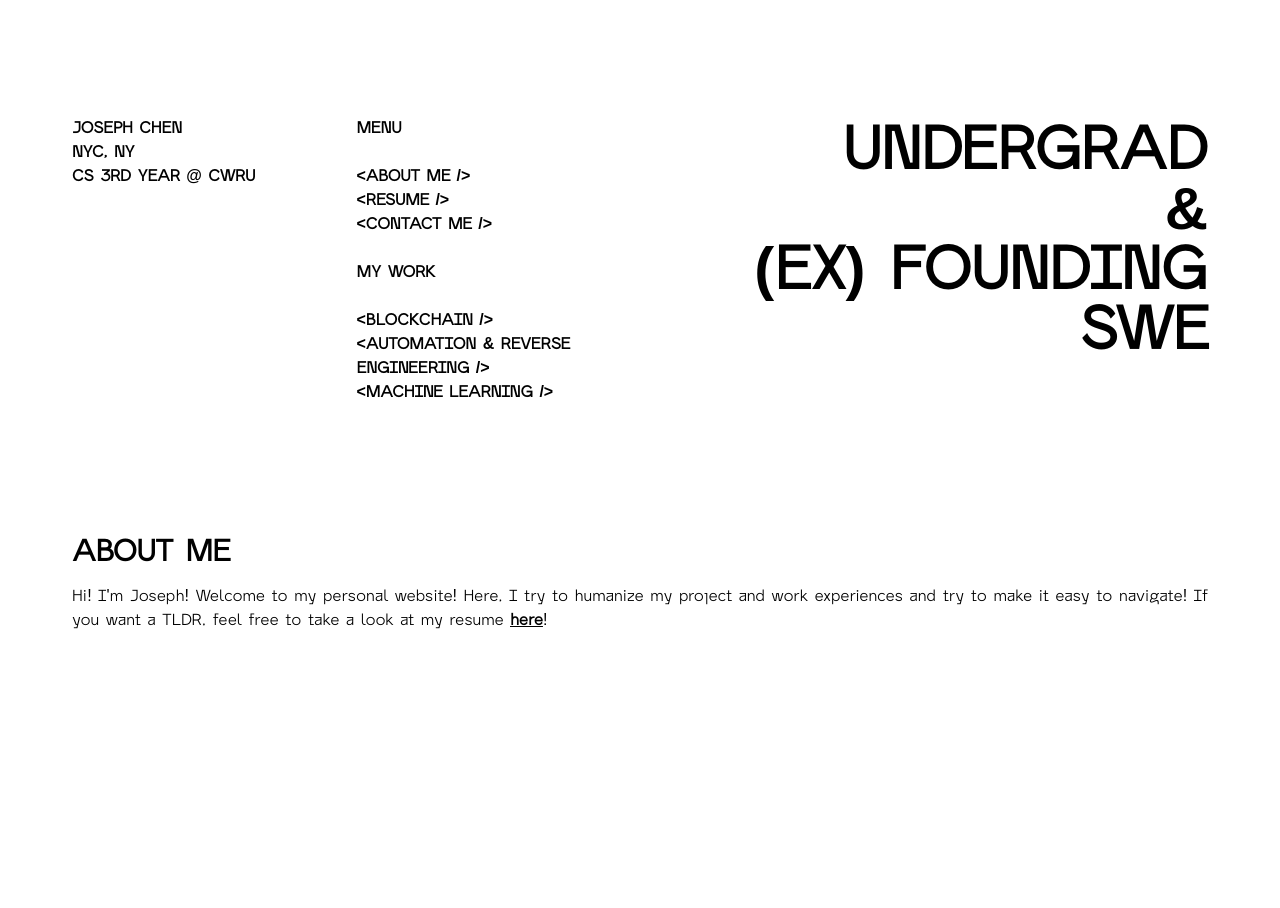
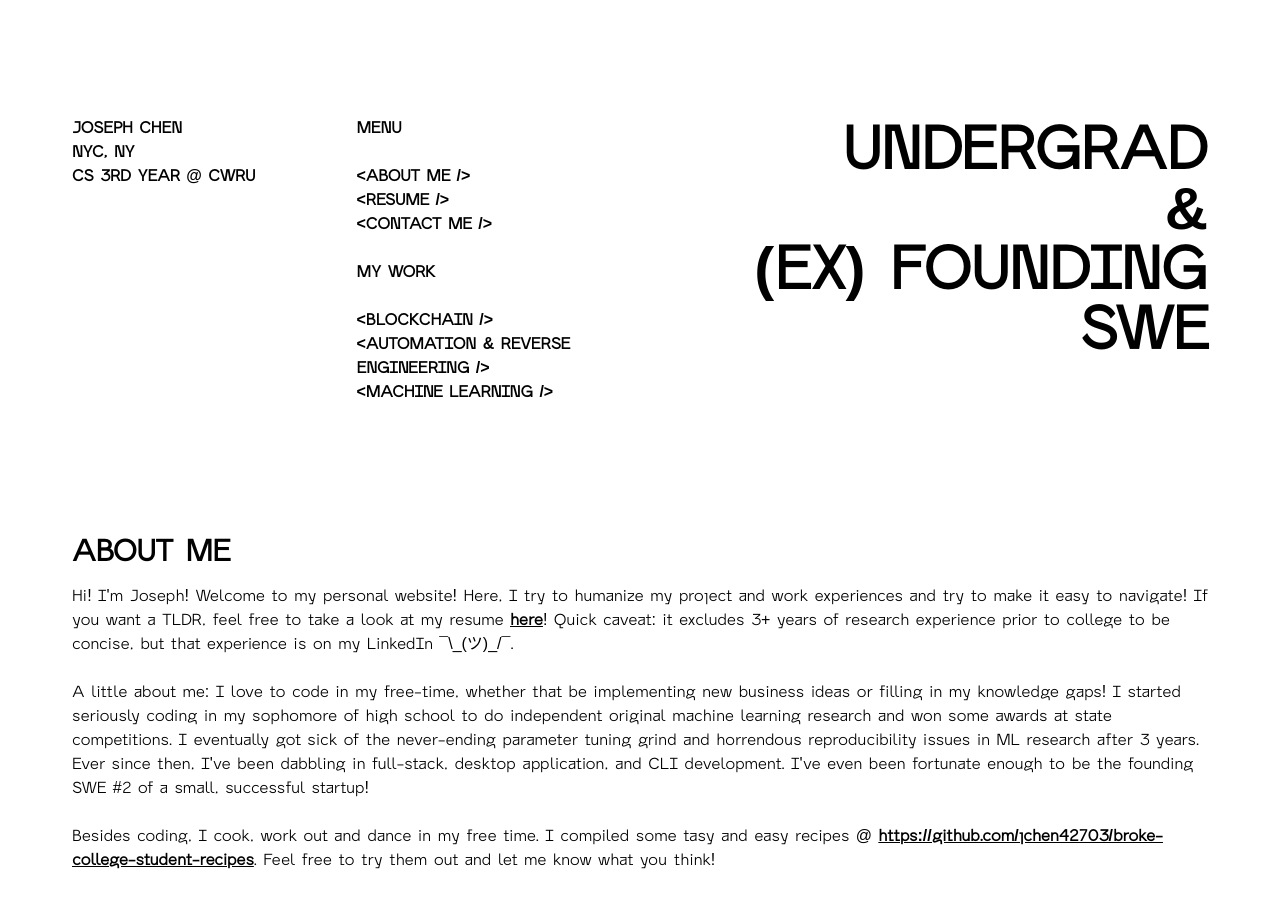
Before and after one commit to jchen42703/jchen42703.github.io, a React (Create React App) app in the folder v2/: page / in a window 1280 px wide. Shown: the top 908 px of the page. Before the commit the page ends 800 px from the top, so only its background shows below. Built offline with nearby package versions, Linux system fonts and the light colour scheme.

Commit message:
Better About Me description

```diff
--- a/v2/src/home/AboutMe.tsx
+++ b/v2/src/home/AboutMe.tsx
@@ -22,7 +22,34 @@ function AboutMe() {
 				>
 					here
 				</a>
-				!
+				! Quick caveat: it excludes 3+ years of research experience
+				prior to college to be concise, but that experience is on my
+				LinkedIn ¯\_(ツ)_/¯.
+			</p>
+			<br />
+			<p>
+				A little about me: I love to code in my free-time, whether that
+				be implementing new business ideas or filling in my knowledge
+				gaps! I started seriously coding in my sophomore of high school
+				to do independent original machine learning research and won
+				some awards at state competitions. I eventually got sick of the
+				never-ending parameter tuning grind and horrendous
+				reproducibility issues in ML research after 3 years. Ever since
+				then, I've been dabbling in full-stack, desktop application, and
+				CLI development. I've even been fortunate enough to be the
+				founding SWE #2 of a small, successful startup!
+			</p>
+			<br />
+			<p>
+				Besides coding, I cook, work out and dance in my free time. I
+				compiled some tasy and easy recipes @&nbsp;
+				<a
+					href="https://github.com/jchen42703/broke-college-student-recipes"
+					className="font-bold underline"
+				>
+					https://github.com/jchen42703/broke-college-student-recipes
+				</a>
+				. Feel free to try them out and let me know what you think!
 			</p>
 		</div>
 	);
```
